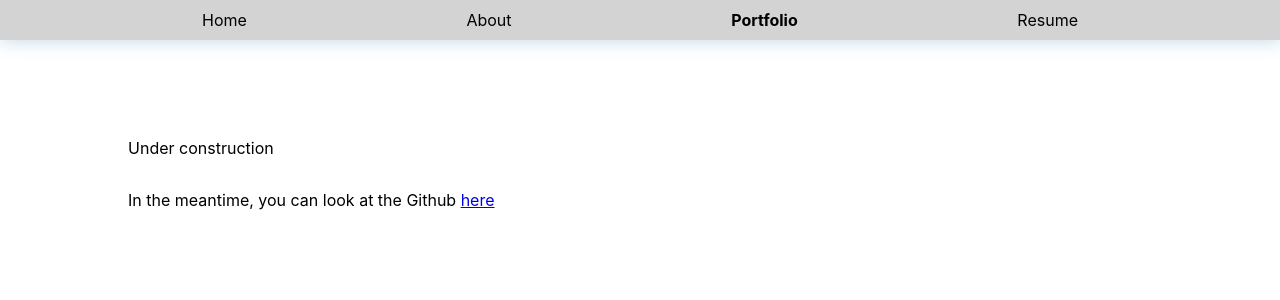
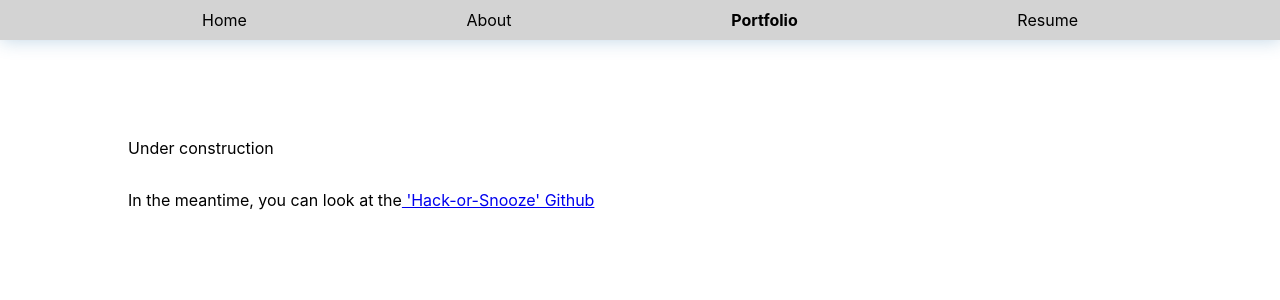
Before and after one commit to DT-1236/personal-site, a React (Create React App) app: page /hos in a window 1280 px wide. Shown: the top 300 px of the page. Built offline with nearby package versions, Linux system fonts and the light colour scheme.

Commit message:
Changed the construction message to be a little different for each project

```diff
--- a/src/components/Bot.js
+++ b/src/components/Bot.js
@@ -14,8 +14,8 @@ class Bot extends Component {
       <Container className="Bot">
         <p>Under construction</p>
         <p>
-          In the meantime, you can look at the Github{' '}
-          <a href="https://github.com/DT-1236/pss_bots">here</a>
+          In the meantime, you can look at the
+          <a href="https://github.com/DT-1236/pss_bots">{' pss_bots Github'}</a>
         </p>
       </Container>
     );
--- a/src/components/HOS.js
+++ b/src/components/HOS.js
@@ -14,8 +14,10 @@ class HOS extends Component {
       <Container className="HOS">
         <p>Under construction</p>
         <p>
-          In the meantime, you can look at the Github{' '}
-          <a href="https://github.com/DT-1236/hack-or-snooze">here</a>
+          In the meantime, you can look at the
+          <a href="https://github.com/DT-1236/hack-or-snooze">
+            {" 'Hack-or-Snooze' Github"}
+          </a>
         </p>
       </Container>
     );
--- a/src/components/Jobly.js
+++ b/src/components/Jobly.js
@@ -14,8 +14,8 @@ class Jobly extends Component {
       <Container className="Jobly">
         <p>Under construction</p>
         <p>
-          In the meantime, you can look at the Github{' '}
-          <a href="https://github.com/DT-1236/react-jobly">here</a>
+          In the meantime, you can look at the
+          <a href="https://github.com/DT-1236/react-jobly">{' Jobly Github'}</a>
         </p>
       </Container>
     );
```
